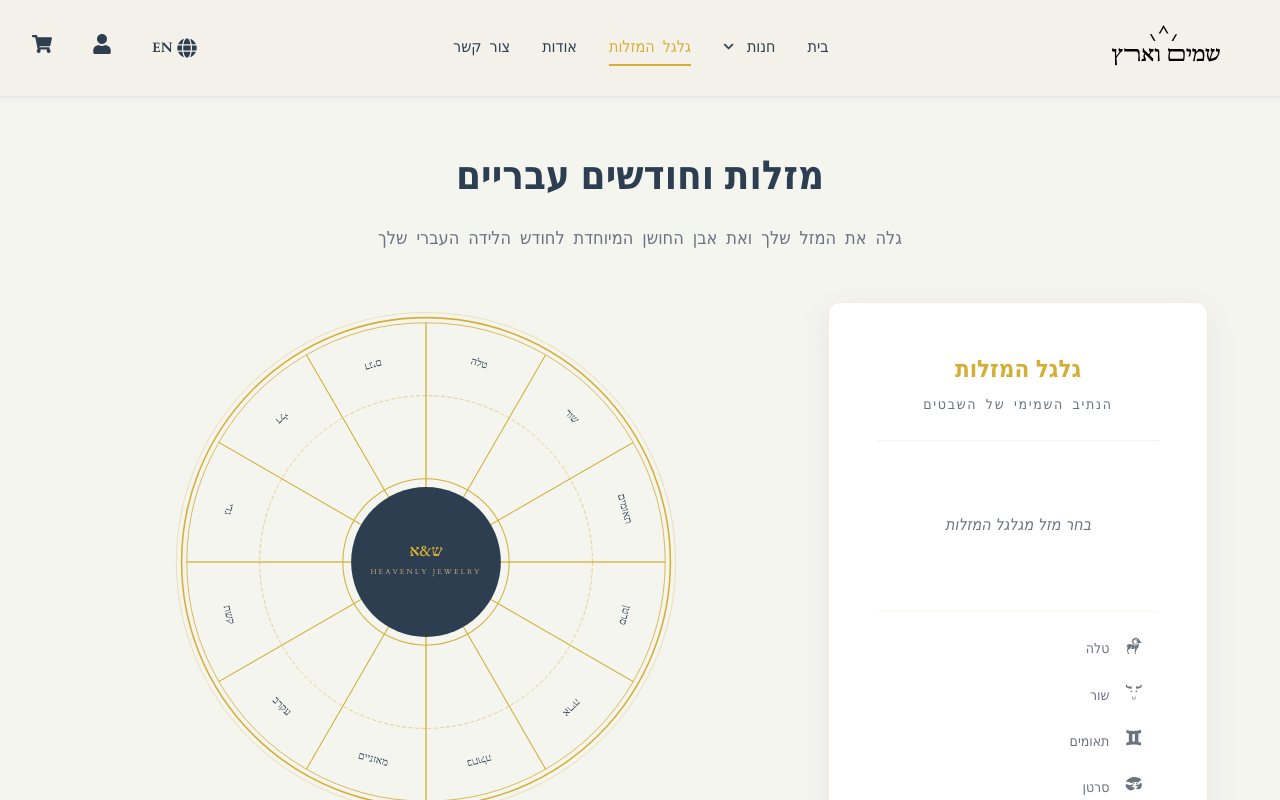
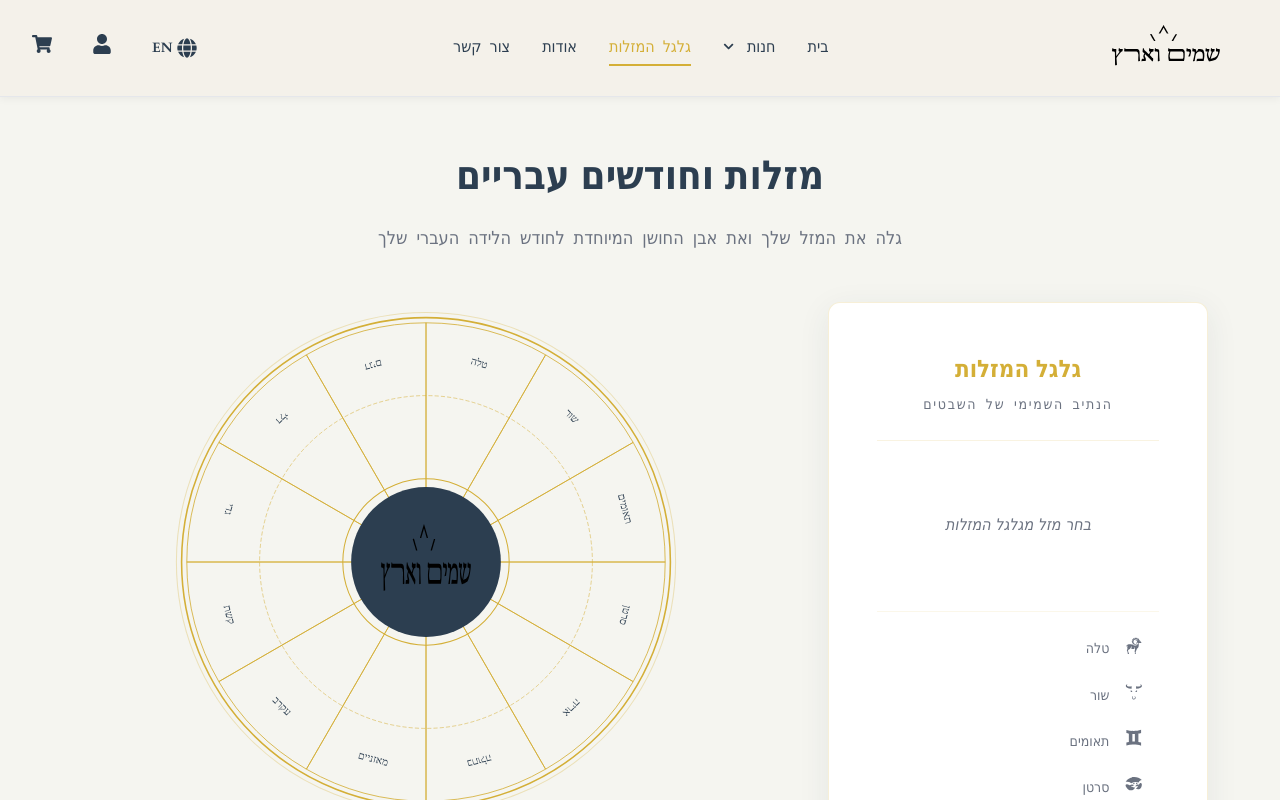
Before and after one commit to shmimveeretz/jewelry-shop, a React (Vite) app: page /zodiac in a window 1280 px wide. Shown: the top 800 px of the page. Built offline with nearby package versions, Linux system fonts and the light colour scheme; a web font is replaced by a local one.

Commit message:
changed zodiac wheel's center

```diff
--- a/src/pages/Zodiac.jsx
+++ b/src/pages/Zodiac.jsx
@@ -15,6 +15,7 @@ import {
   GiSeahorse,
 } from "react-icons/gi";
 import { useLanguage } from "../contexts/LanguageContext";
+import logo from "../assets/logo.svg";
 import "../styles/pages/Zodiac.css";
 
 const toRad = (deg) => (deg * Math.PI) / 180;
@@ -376,29 +377,21 @@ function Zodiac() {
                 );
               })}
 
+              <defs>
+                <clipPath id="centerCircleClip">
+                  <circle cx="250" cy="250" r="72" />
+                </clipPath>
+              </defs>
               <circle cx="250" cy="250" r="72" fill="#2c3e50" />
-              <text
-                x="250"
-                y="244"
-                textAnchor="middle"
-                fill="#d4af37"
-                fontSize="15"
-                fontFamily="Cardo, serif"
-                fontWeight="700"
-              >
-                ש&amp;א
-              </text>
-              <text
-                x="250"
-                y="262"
-                textAnchor="middle"
-                fill="#c5a572"
-                fontSize="7"
-                fontFamily="Cardo, serif"
-                letterSpacing="2"
-              >
-                HEAVENLY JEWELRY
-              </text>
+              <image
+                href={logo}
+                x="178"
+                y="178"
+                width="144"
+                height="144"
+                clipPath="url(#centerCircleClip)"
+                preserveAspectRatio="xMidYMid meet"
+              />
             </svg>
 
             <div className="zodiac-subtitle">
--- a/src/styles/pages/Story.css
+++ b/src/styles/pages/Story.css
@@ -180,4 +180,3 @@
     .story-hero {
         height: 50vh;
     }
-}
--- a/src/styles/pages/Zodiac.css
+++ b/src/styles/pages/Zodiac.css
@@ -147,7 +147,7 @@
   color: var(--color-white);
 }
 
-.zodiac-"name" {
+.zodiac-name {
   font-size: var(--font-size-lg);
   font-weight: 600;
   margin-bottom: var(--spacing-xs);
@@ -244,7 +244,7 @@
     font-size: 2rem;
   }
 
-  .zodiac-"name" {
+  .zodiac-name {
     font-size: var(--font-size-base);
   }
 
```
